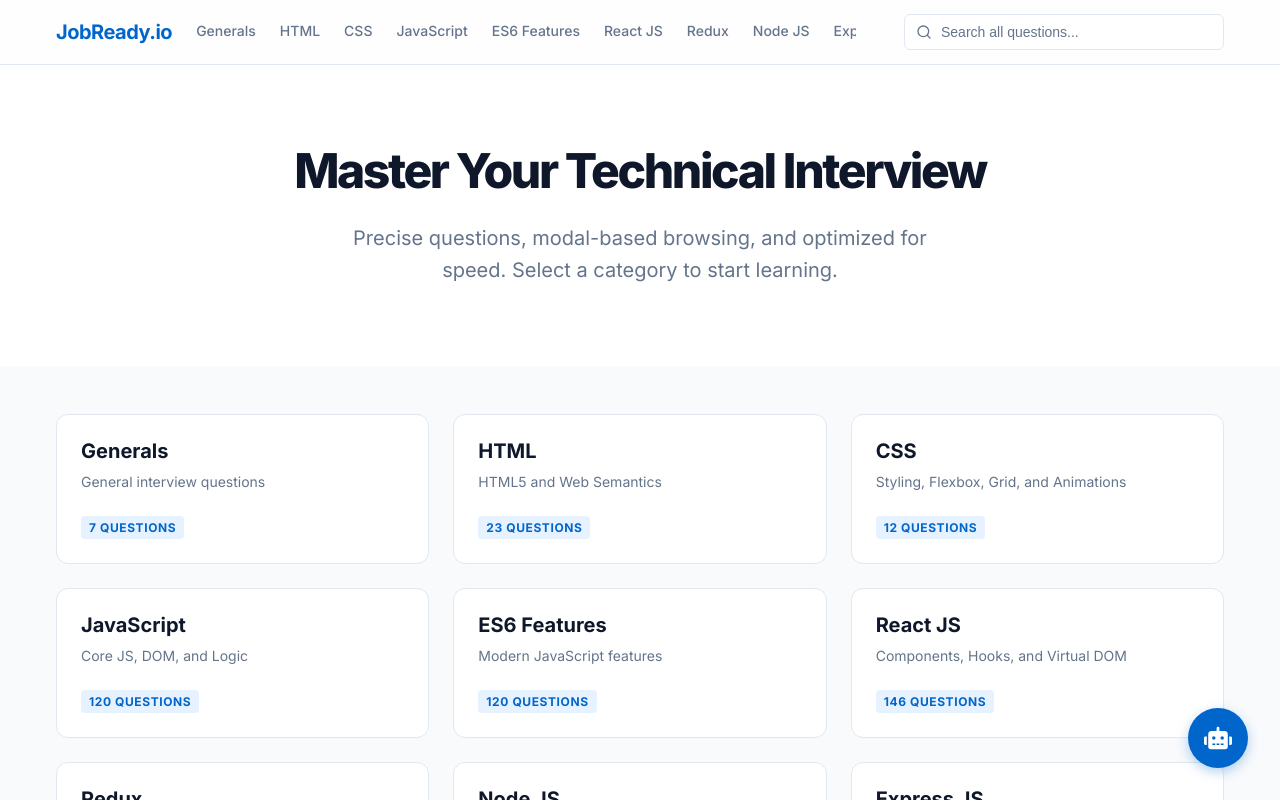
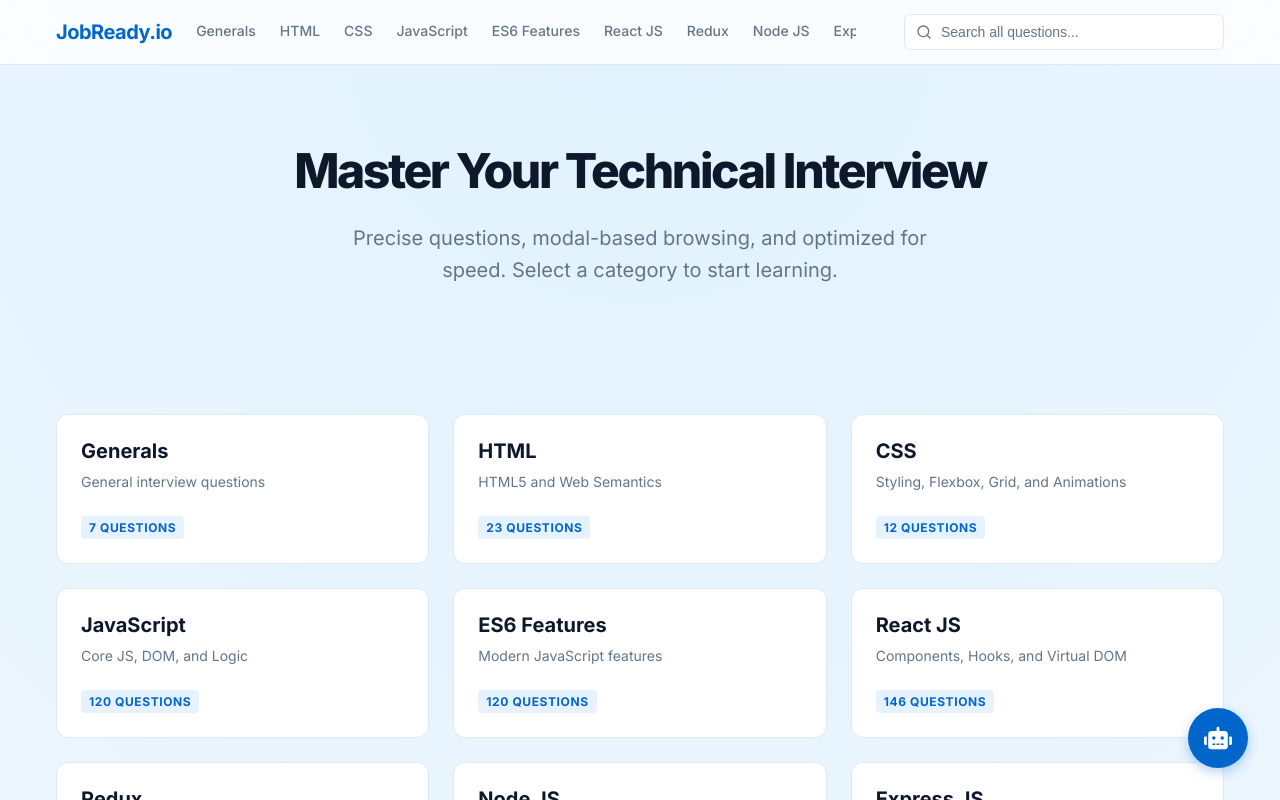
Before and after one commit to Muzammil-Ahm3d/JobReady.io, a Next.js app: page / in a window 1280 px wide. Shown: the top 800 px of the page. Built offline with nearby package versions, Linux system fonts and the light colour scheme.

Commit message:
Enhance background with professional blue radial gradient

```diff
--- a/app/globals.css
+++ b/app/globals.css
@@ -10,8 +10,8 @@
     --secondary: #3b82f6;
     /* Accent Blue (lighter/brighter) */
 
-    --background-page: #f8fafc;
-    /* Cool Slate White */
+    --background-page: radial-gradient(circle at 50% 0%, #e0f2fe 0%, #f8fafc 70%, #f8fafc 100%);
+    /* Cool Blue Radial Gradient Spotlight */
     --background-card: #ffffff;
 
     --text-main: #0f172a;
--- a/app/page.module.css
+++ b/app/page.module.css
@@ -1,7 +1,6 @@
 .hero {
     padding: 5rem 1rem;
     text-align: center;
-    background: white;
 }
 
 .title {
```
Also changed, not shown: app/@modal/(.)[category]/[question]/page.tsx (renamed from app/@modal/(...)[category]/[question]/page.tsx).
